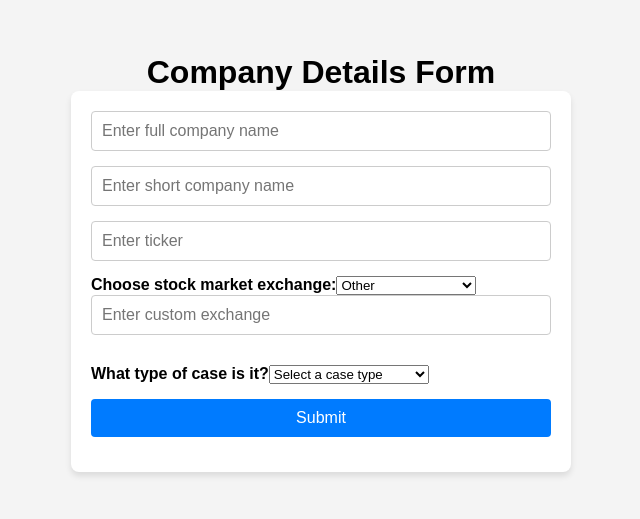
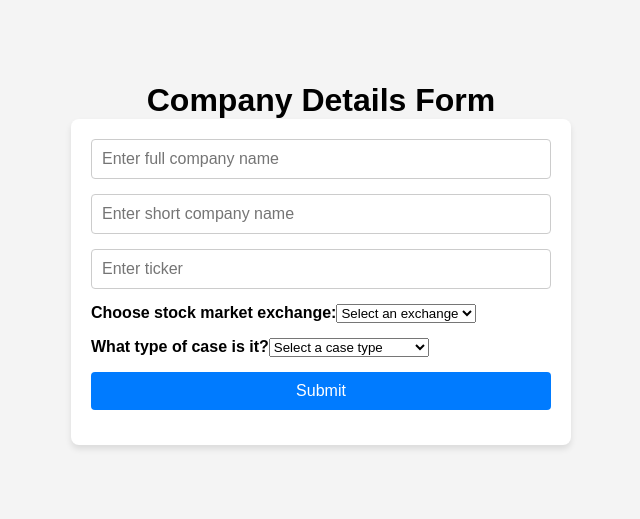
Before and after one commit to avigewirtz/bgg, a React (Create React App) app: page / in a window 1280 px wide. Shown: the part 137-656 px from the top of the page, without its empty margins (319-959 px from the left). Built offline with nearby package versions, Linux system fonts and the light colour scheme.

Commit message:
fixed other option for stock market exchange

```diff
--- a/src/App.js
+++ b/src/App.js
@@ -19,7 +19,7 @@ function App() {
     const [spacShortName, setSpacShortName] = useState('');
     const [mergerDate, setMergerDate] = useState('');
     const [generatedContent, setGeneratedContent] = useState('');
-
+    const [showCustomInput, setShowCustomInput] = useState(false);
 
     const exchanges = ['NYSE', 'NASDAQ', 'OTCMKTS', 'Other'];
     const [exchange, setExchange] = useState("");
@@ -75,10 +75,10 @@ function App() {
     const handleExchangeChange = (e) => {
         const value = e.target.value;
         if (value === "Other") {
-            // If "Other" is selected, reset 'exchange' to an empty string for custom input
-            setExchange("");
+            setShowCustomInput(true);
         } else {
             setExchange(value);
+            setShowCustomInput(false);
         }
     };
 
@@ -406,7 +406,7 @@ return (
 
 <div>
                     <span>Choose stock market exchange:</span>
-                    <select value={exchange === "" ? "Other" : exchange} onChange={handleExchangeChange}>
+                    <select value={showCustomInput ? "Other" : exchange} onChange={handleExchangeChange}>
                         <option value="" disabled hidden>Select an exchange</option>
                         {exchanges.map((item, index) => (
                             <option key={index} value={item}>
@@ -414,7 +414,7 @@ return (
                             </option>
                         ))}
                     </select>
-                    {exchange === "" && (
+                    {showCustomInput && (
                         <input
                             type="text"
                             placeholder="Enter custom exchange"
```
